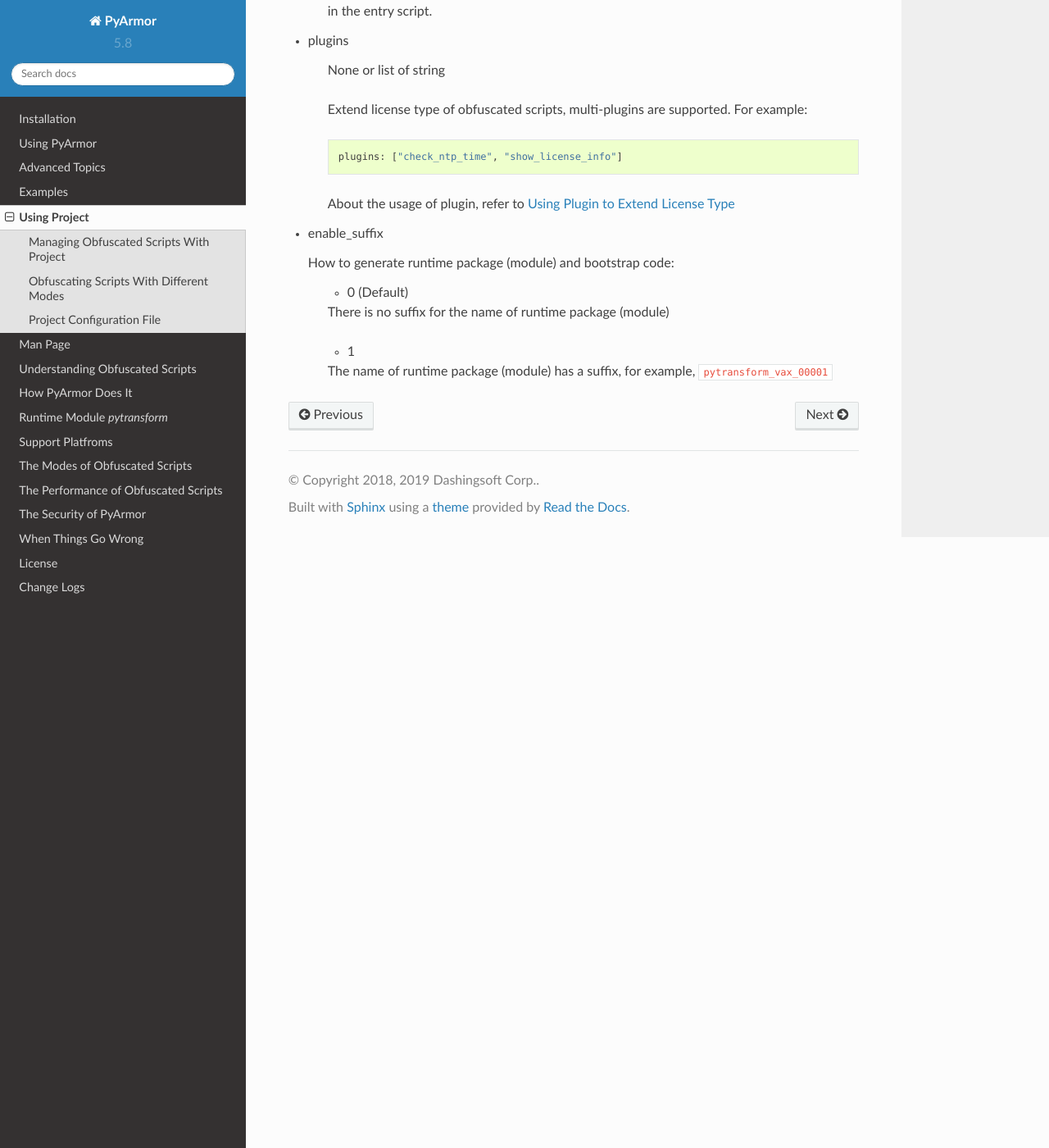
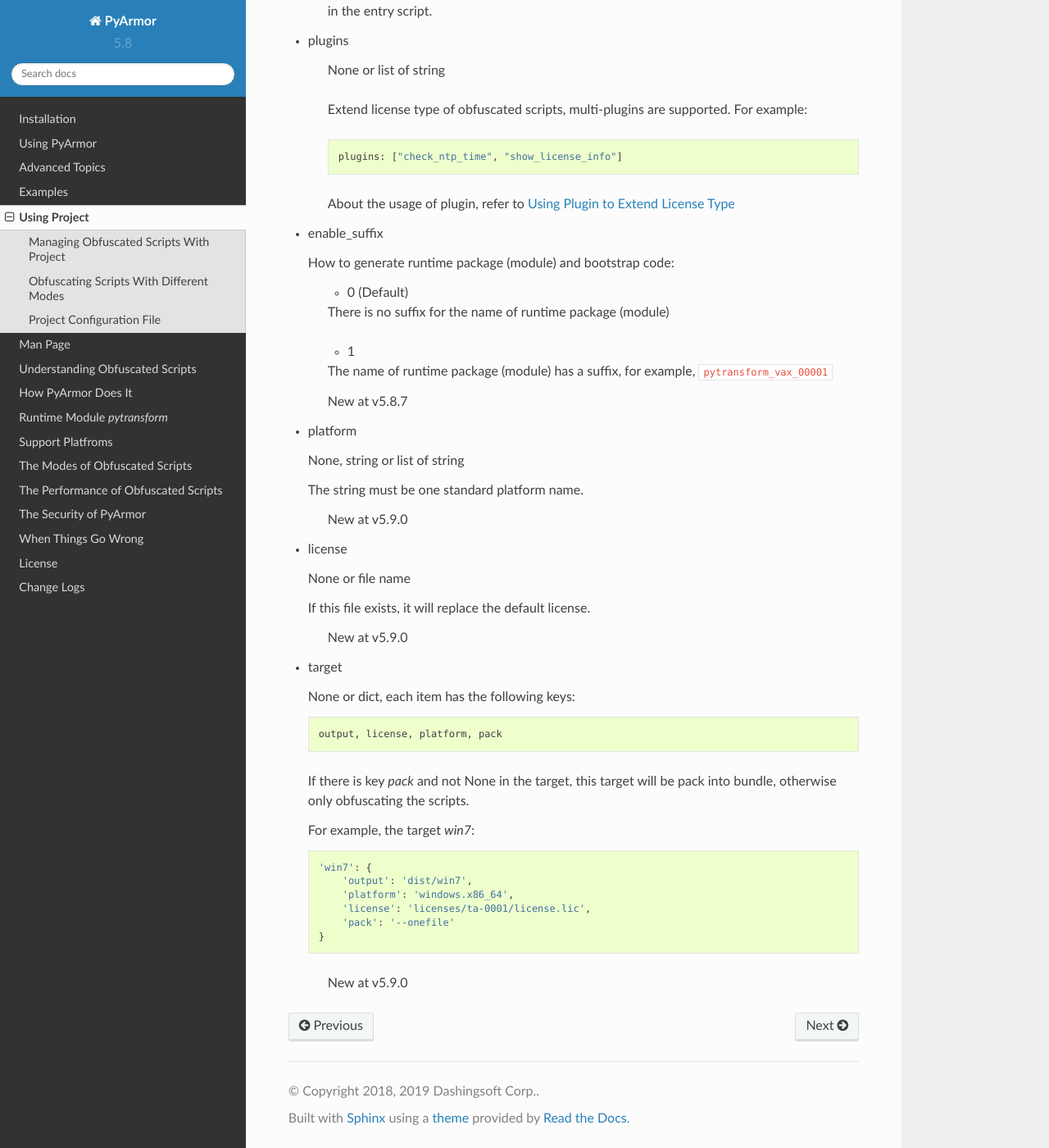
Before and after one commit to dashingsoft/pyarmor, a Sphinx documentation site: the page built from docs/project.rst, in a window 1280 px wide and 1400 px high, scrolled down 5265 px. Shown: the whole window at 82% size. Built offline with Sphinx 7.4.7 and the Read the Docs theme 2.0.0, drawn with Linux system fonts in a browser that asks for light colours.

Commit message:
Doc new project attribute

```diff
--- a/docs/project.rst
+++ b/docs/project.rst
@@ -282,4 +282,50 @@ Each project has a configure file. It's a json file named
         The name of runtime package (module) has a suffix, for
         example, ``pytransform_vax_00001``
 
+  .. _note:
+
+      New at v5.8.7
+
+* platform
+
+  None, string or list of string
+
+  The string must be one standard platform name.
+
+  .. _note:
+
+      New at v5.9.0
+
+* license
+
+  None or file name
+
+  If this file exists, it will replace the default license.
+
+  .. _note:
+
+      New at v5.9.0
+
+* target
+
+  None or dict, each item has the following keys::
+
+      output, license, platform, pack
+
+  If there is key `pack` and not None in the target, this target will
+  be pack into bundle, otherwise only obfuscating the scripts.
+
+  For example, the target `win7`::
+
+    'win7': {
+        'output': 'dist/win7',
+        'platform': 'windows.x86_64',
+        'license': 'licenses/ta-0001/license.lic',
+        'pack': '--onefile'
+    }
+
+  .. _note:
+
+      New at v5.9.0
+
 .. include:: _common_definitions.txt
```
